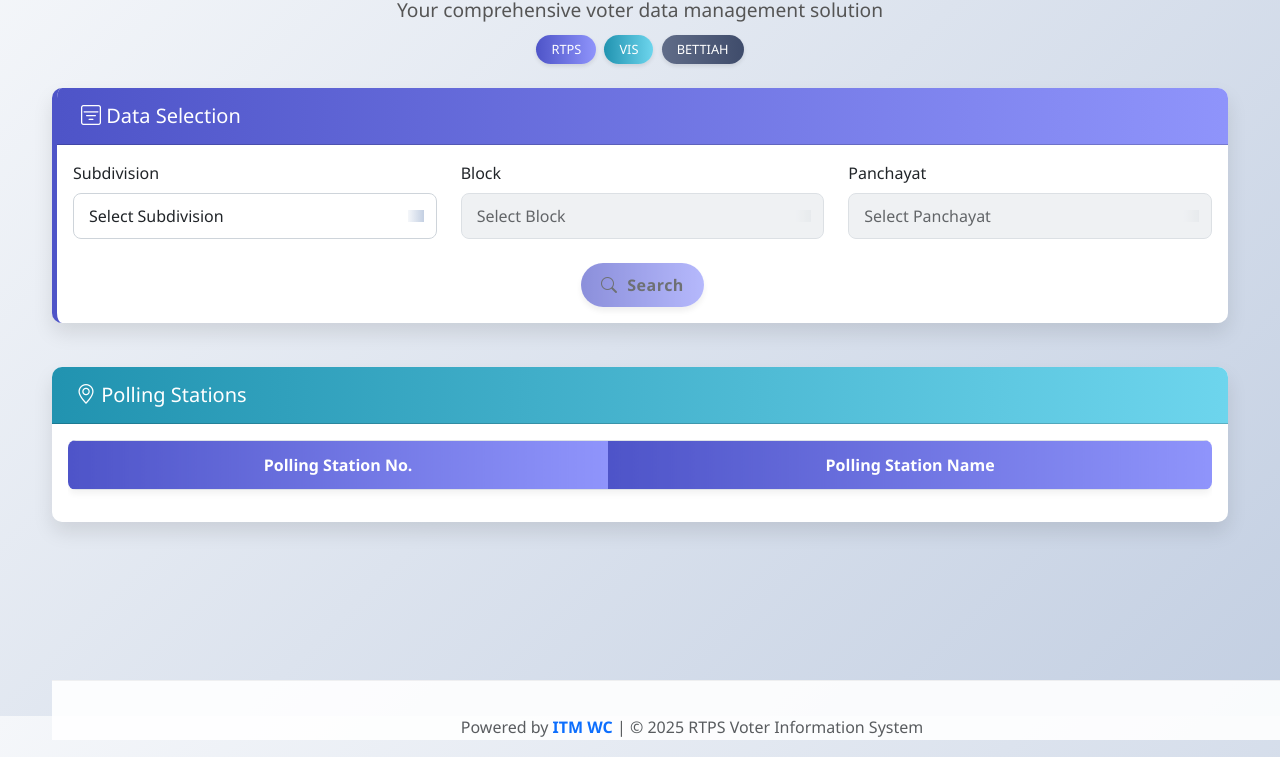
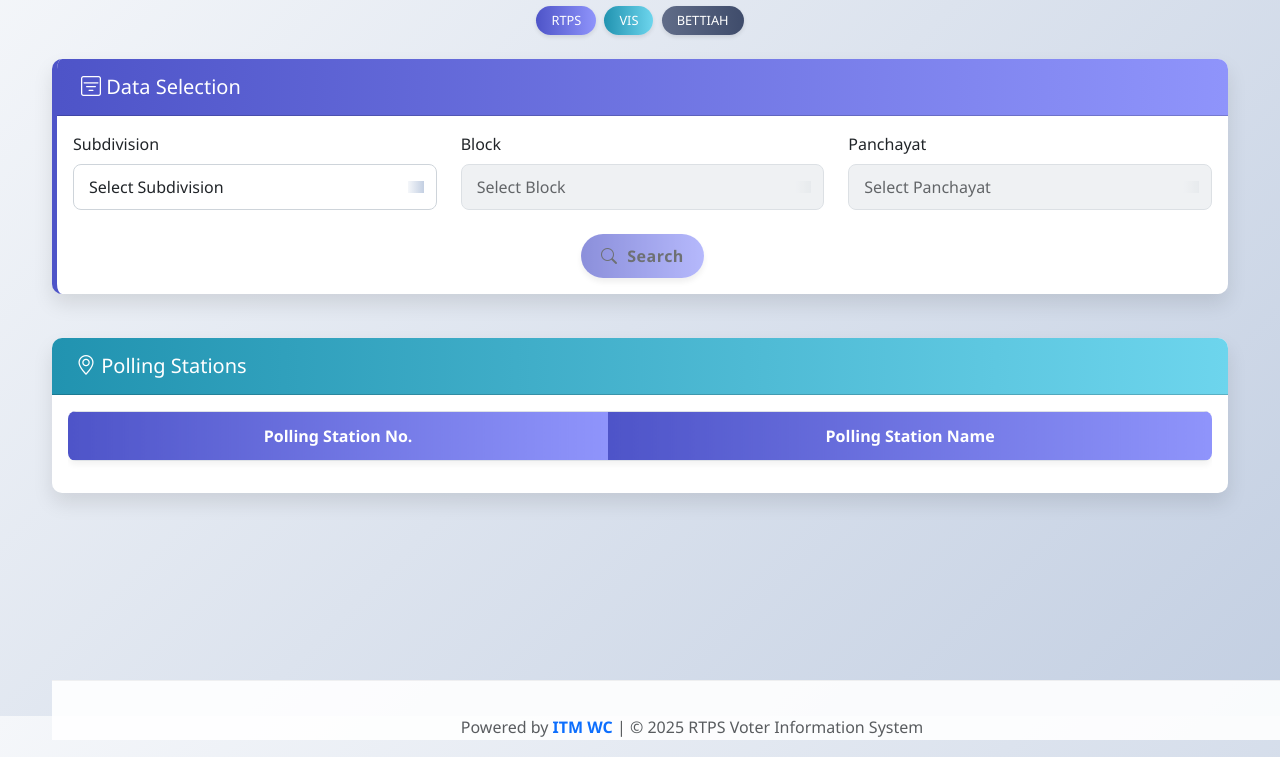
Before and after one commit to itmwestchamparan/vis, a plain HTML site: page index.html in a window 1280 px wide. Shown: the part 84-841 px from the top of the page. Drawn offline with nearby package versions, Linux system fonts and the light colour scheme; a script that the page names is missing.

Commit message:
Update index.html

```diff
--- a/index.html
+++ b/index.html
@@ -14,7 +14,6 @@
     <div class="container mt-4">
         <div class="text-center mb-4">
             <h1 class="animate__animated animate__fadeInDown page-title">RTPS Voter Information System</h1>
-            <div class="subtitle animate__animated animate__fadeIn">Your comprehensive voter data management solution</div>
             <div class="animate__animated animate__fadeIn animate__delay-1s">
                 <span class="badge bg-primary-gradient me-1">RTPS</span>
                 <span class="badge bg-info-gradient me-1">VIS</span>
```
